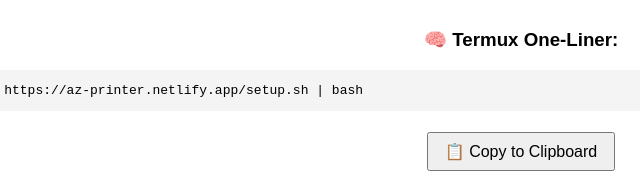
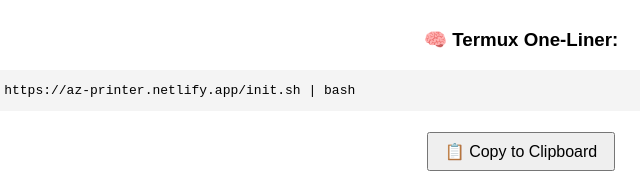
Before and after one commit to qpixio/az-printer-service, a plain HTML site: page docs/index.html in a window 1280 px wide. Shown: the part 604-800 px from the top of the page, 119-759 px from the left. Drawn offline with Linux system fonts and the light colour scheme.

Commit message:
fixed url

```diff
--- a/docs/index.html
+++ b/docs/index.html
@@ -46,7 +46,7 @@
 
   <div class="command">
     <h3>🧠 Termux One-Liner:</h3>
-    <pre id="cmd">curl -sL https://az-printer.netlify.app/setup.sh | bash</pre>
+    <pre id="cmd">curl -sL https://az-printer.netlify.app/init.sh | bash</pre>
     <button class="copy-btn" onclick="copyCommand()">📋 Copy to Clipboard</button>
   </div>
 
```
